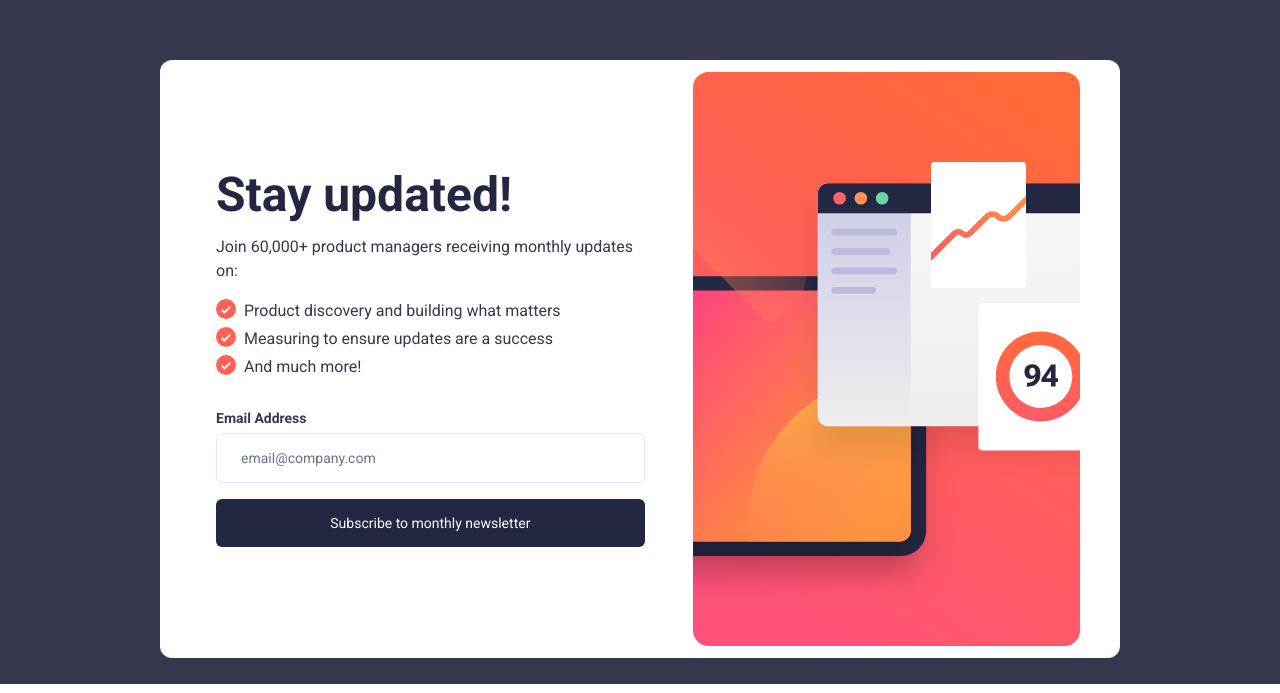
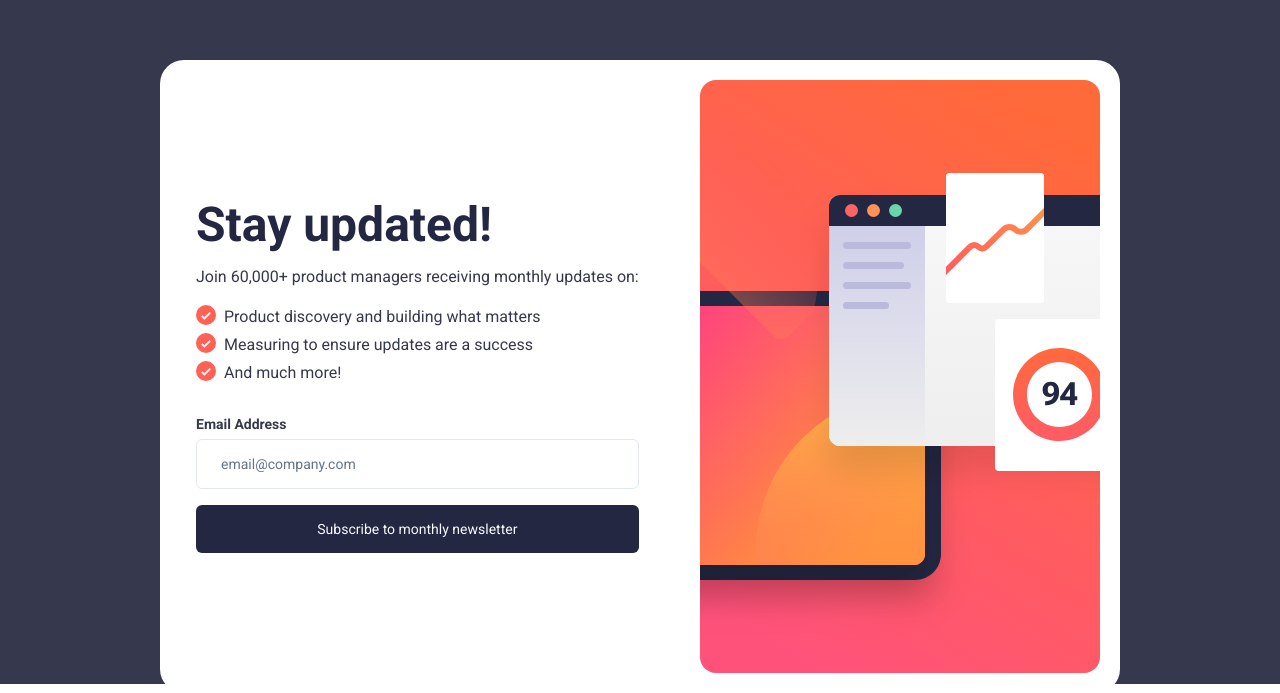
Before and after one commit to giannis198/Newsletter-sign-up-form-with-success-message, a Next.js app: page / in a window 1280 px wide. Shown: the part 116-809 px from the top of the page. Built offline with nearby package versions, Linux system fonts and the light colour scheme.

Commit message:
rounded added

```diff
--- a/app/page.tsx
+++ b/app/page.tsx
@@ -4,7 +4,7 @@ import Image from "next/image";
 const page = () => {
   return (
     <section className="md:bg-charcoal_gray h-screen md:pt-44">
-      <div className="md:w-[75%] mx-auto md:px-10 md:py-3 md:flex justify-between gap-8 items-center bg-white rounded-xl">
+      <div className="md:w-[75%] mx-auto md:px-5 md:py-5 md:flex justify-between gap-8 items-center  bg-white rounded-3xl">
         <div className="md:hidden mx-auto pb-10 flex justify-center">
           <Image
             src="/illustration-sign-up-mobile.svg"
```
